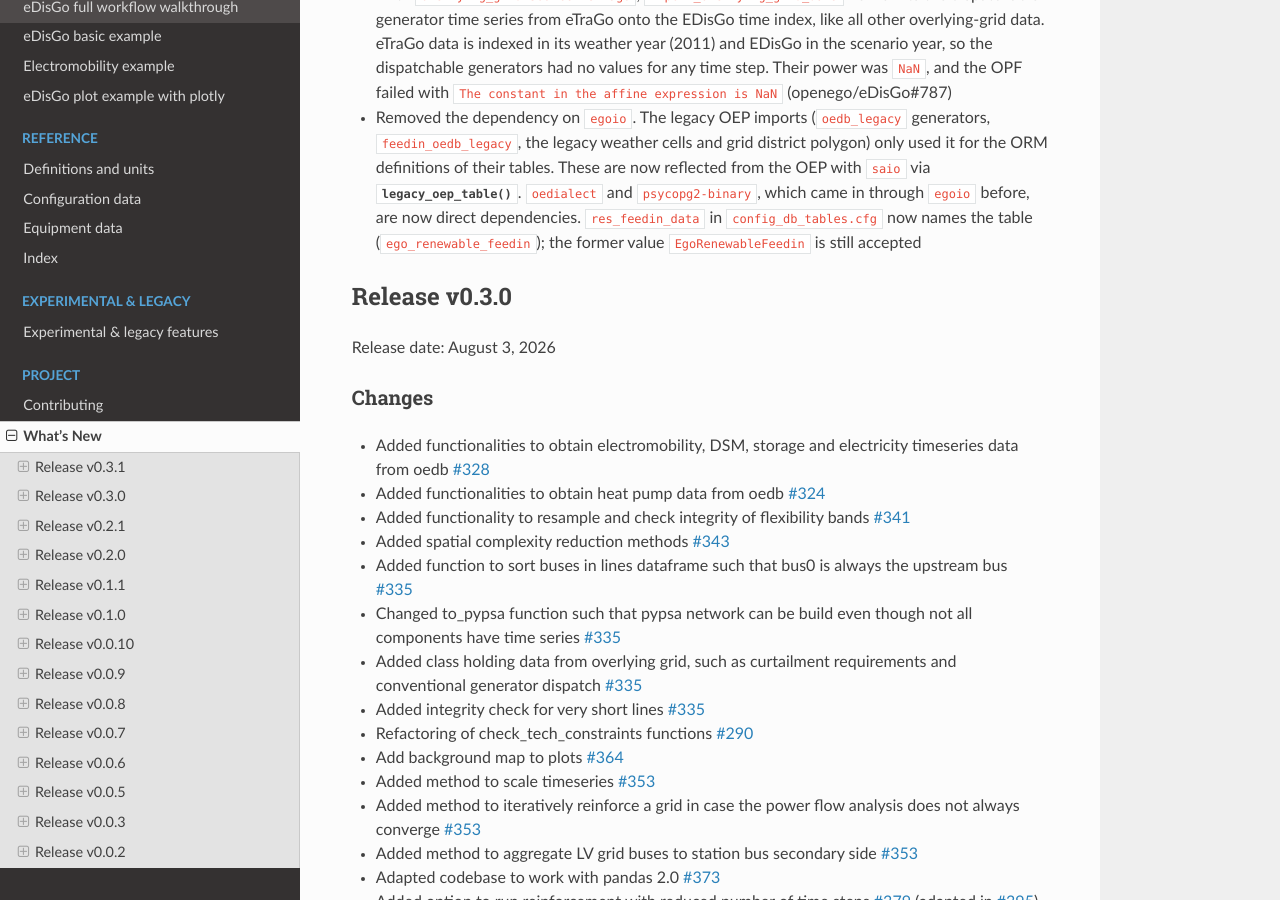
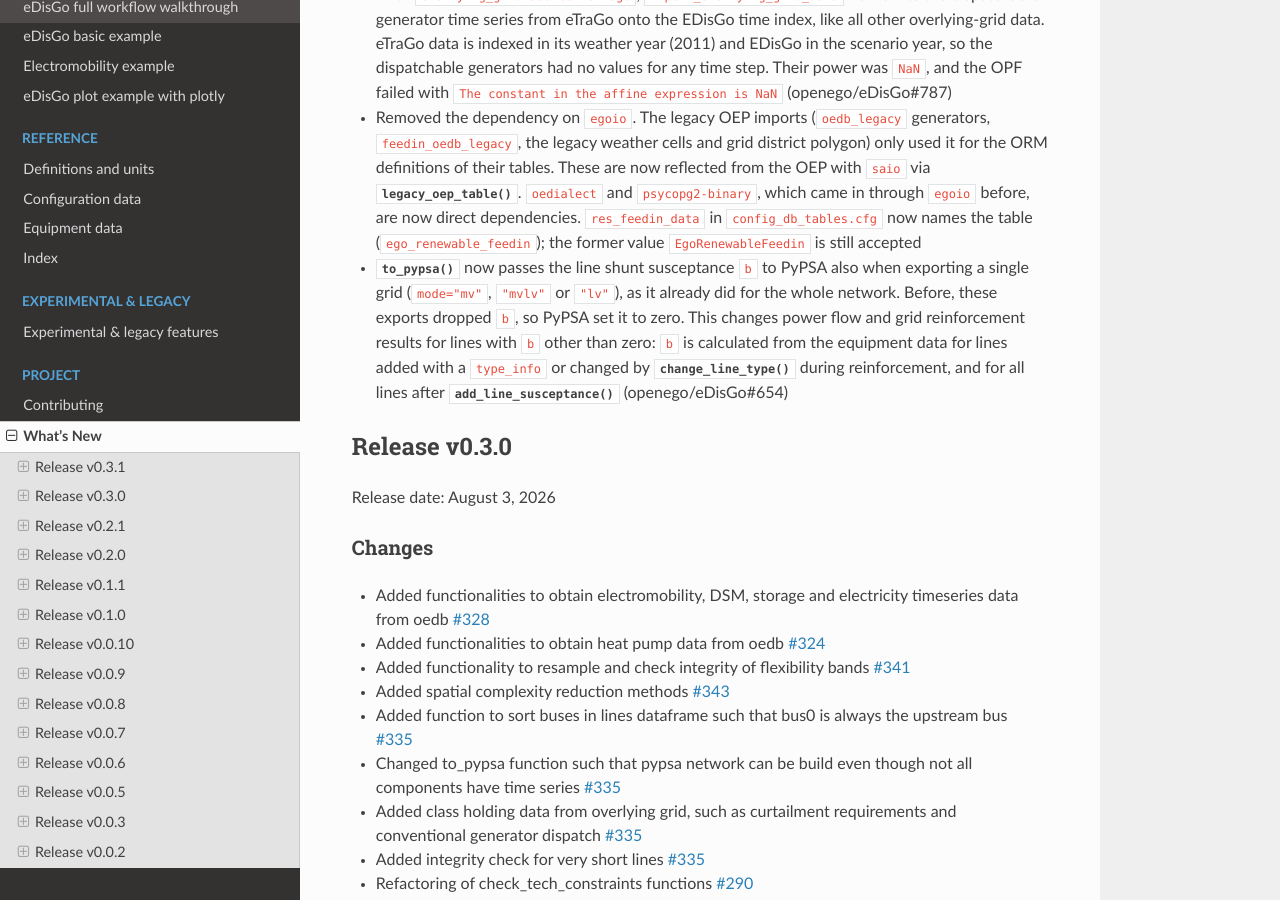
Before and after one commit to openego/eDisGo, a Sphinx documentation site: the page built from doc/whatsnew.rst, in a window 1280 px wide and 900 px high, scrolled down 6224 px. Built offline with Sphinx 7.4.7 and the Read the Docs theme 3.1.0, drawn with Linux system fonts in a browser that asks for light colours; pages that are not in the unit, such as notebooks, are missing from menus.

Commit message:
Pass line susceptance through one shared component helper
The full-network export now builds Load, Generator, StorageUnit and Line
with _get_grid_component_dict like the per-grid exports, so the column
sets cannot diverge again. Also cover mode="mvlv" in the test, describe
the current behaviour in the test comment and add a whatsnew entry, as
reinforcement results change for lines with non-zero b.

```diff
--- a/doc/whatsnew/v0-3-1.rst
+++ b/doc/whatsnew/v0-3-1.rst
@@ -291,3 +291,11 @@ Changes
   now direct dependencies. ``res_feedin_data`` in ``config_db_tables.cfg`` now names
   the table (``ego_renewable_feedin``); the former value ``EgoRenewableFeedin`` is
   still accepted
+* :func:`~.io.pypsa_io.to_pypsa` now passes the line shunt susceptance ``b`` to PyPSA
+  also when exporting a single grid (``mode="mv"``, ``"mvlv"`` or ``"lv"``), as it
+  already did for the whole network. Before, these exports dropped ``b``, so PyPSA set
+  it to zero. This changes power flow and grid reinforcement results for lines with
+  ``b`` other than zero: ``b`` is calculated from the equipment data for lines added
+  with a ``type_info`` or changed by
+  :meth:`~.network.topology.Topology.change_line_type` during reinforcement, and for
+  all lines after :func:`~.tools.tools.add_line_susceptance` (openego/eDisGo#654)
```
Also changed, not shown: 2 other files.
